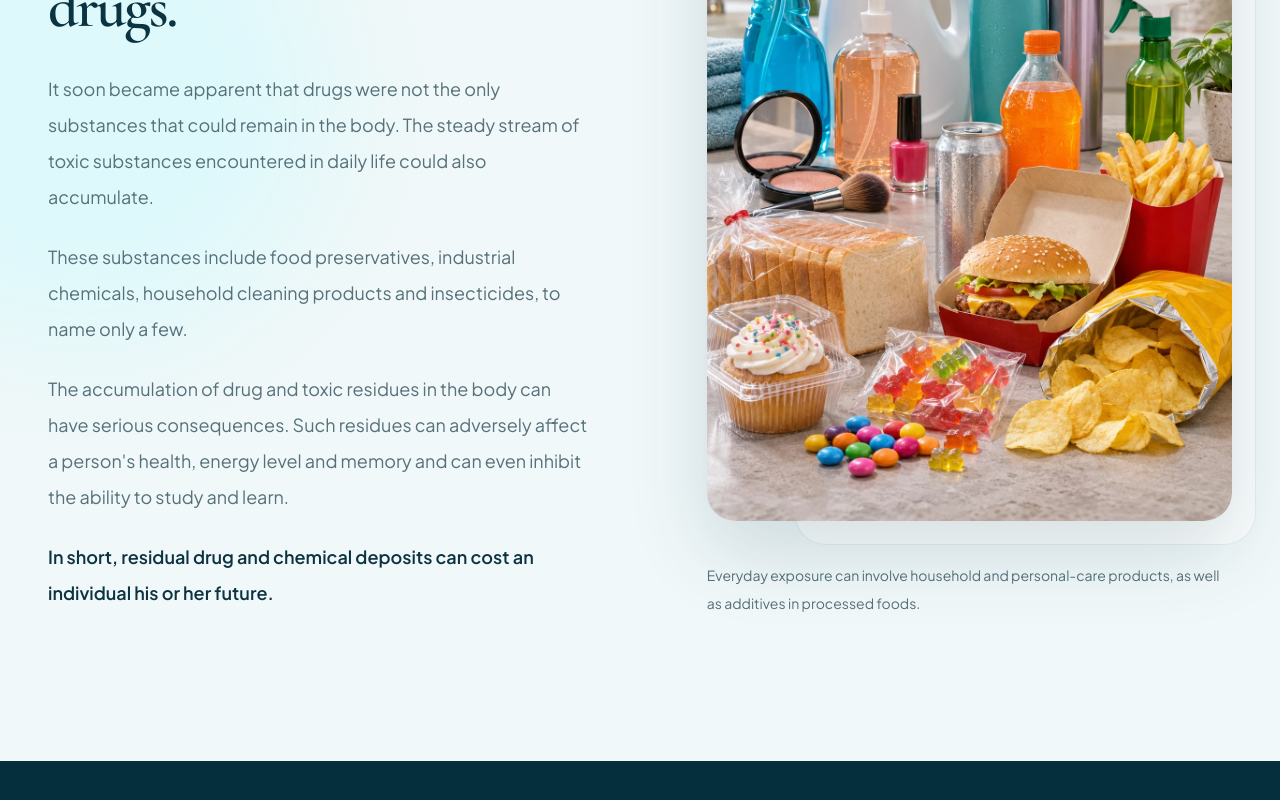
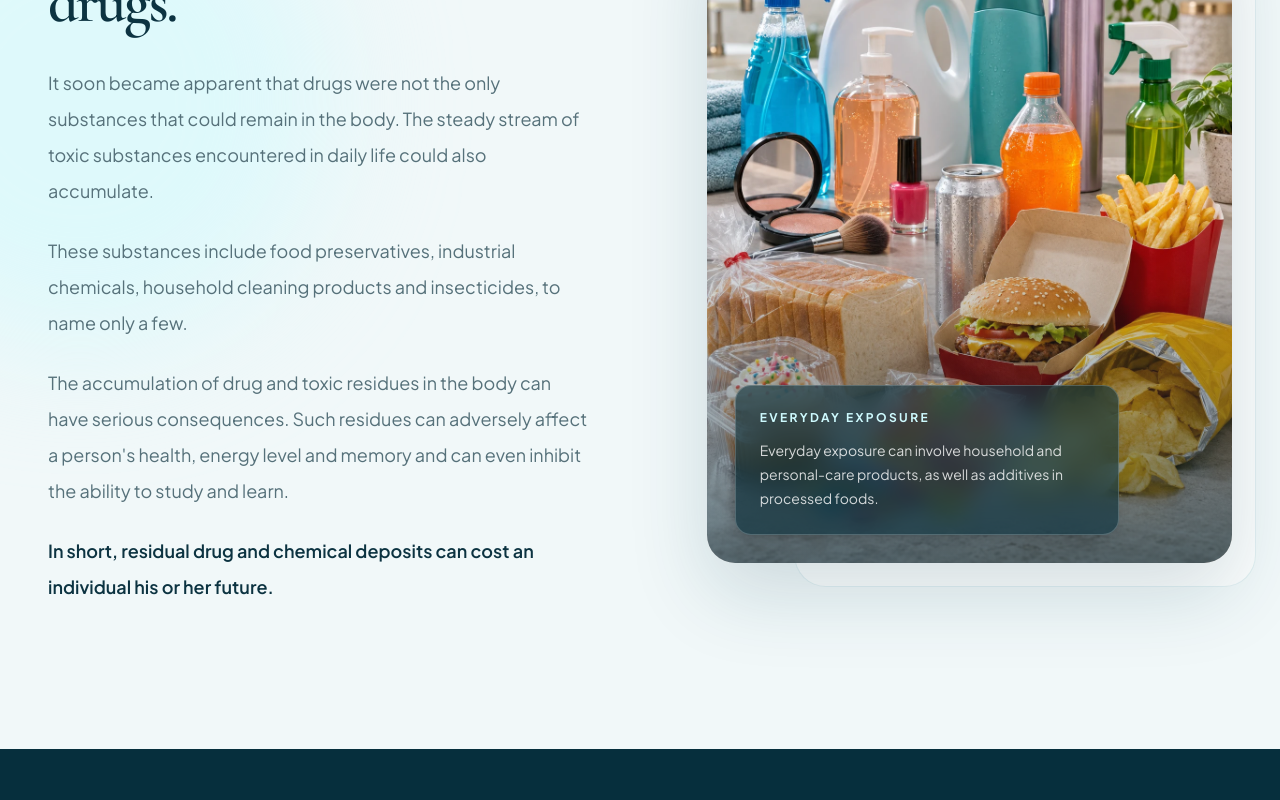
Before and after one commit to slturrisi/cbcm, a Next.js app: page /program in a window 1280 px wide. Shown: the part 3221-4021 px from the top of the page. Built offline with nearby package versions, Linux system fonts and the light colour scheme.

Commit message:
Match everyday exposure caption to existing photo overlays

```diff
--- a/components/program/EnvironmentalToxins.tsx
+++ b/components/program/EnvironmentalToxins.tsx
@@ -57,15 +57,19 @@ export default function EnvironmentalToxins() {
             </div>
           </div>
 
-          <figure>
+          <div>
             <div className="relative isolate">
               <div aria-hidden="true" className="pointer-events-none absolute -bottom-5 -right-3 -z-10 h-full w-[88%] rounded-[2rem] border border-[#087487]/10 bg-white/70 sm:-bottom-6 sm:-right-6" />
-              <div className="relative aspect-[4/5] overflow-hidden rounded-[1.75rem] shadow-[0_30px_80px_rgba(10,64,78,0.16)]">
+              <figure className="relative aspect-[4/5] overflow-hidden rounded-[1.75rem] shadow-[0_30px_80px_rgba(10,64,78,0.16)]">
                 <Image src="/images/overview/everyday-products.webp" alt="Illustration of everyday cleaning and personal-care products alongside packaged snacks, sweets and soft drinks" fill sizes="(max-width: 1024px) 100vw, 50vw" className="object-cover" />
-              </div>
+                <div aria-hidden="true" className="absolute inset-0 bg-[linear-gradient(180deg,transparent_42%,rgba(4,38,50,0.6)_100%)]" />
+                <figcaption className="absolute bottom-5 left-5 right-5 rounded-2xl border border-white/20 bg-[#062f3d]/58 p-5 text-white shadow-lg backdrop-blur-md sm:bottom-7 sm:left-7 sm:right-auto sm:max-w-sm sm:p-6">
+                  <p className="text-xs font-bold uppercase tracking-[0.2em] text-cyan-100">Everyday Exposure</p>
+                  <p className="mt-3 text-sm leading-6 text-white/80">Everyday exposure can involve household and personal-care products, as well as additives in processed foods.</p>
+                </figcaption>
+              </figure>
             </div>
-            <figcaption className="mt-10 max-w-xl text-sm leading-7 text-[#56717a]">Everyday exposure can involve household and personal-care products, as well as additives in processed foods.</figcaption>
-          </figure>
+          </div>
         </div>
       </div>
     </section>
```
Also changed, not shown: 2 other files (tests, documents, lock files or other folders).
